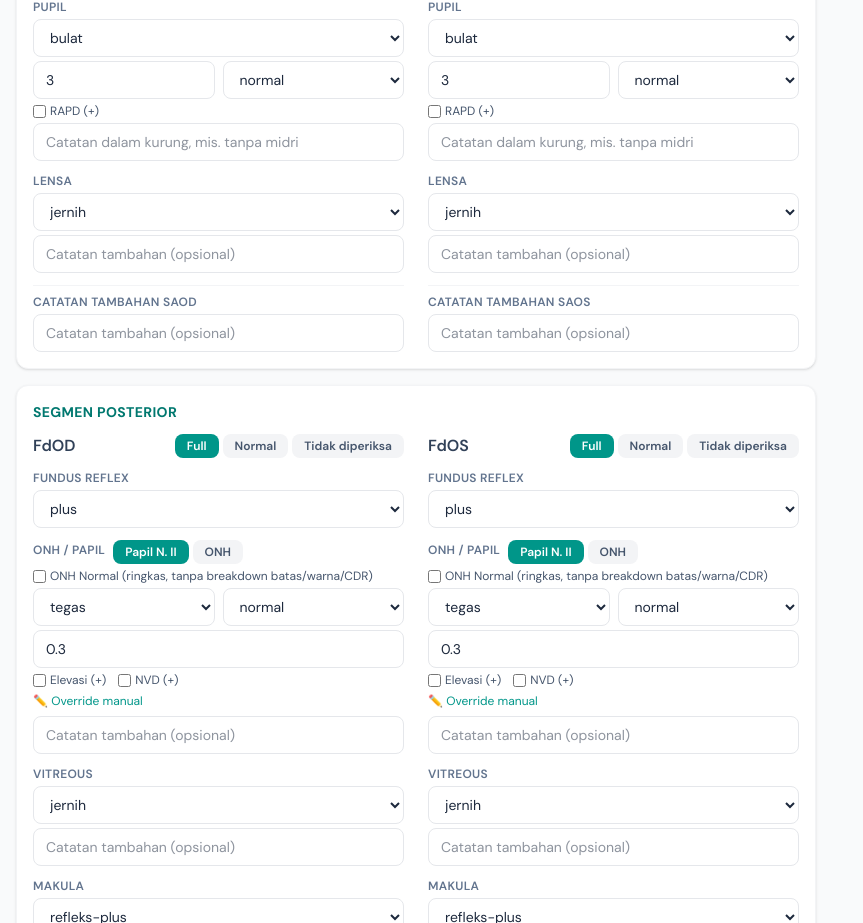
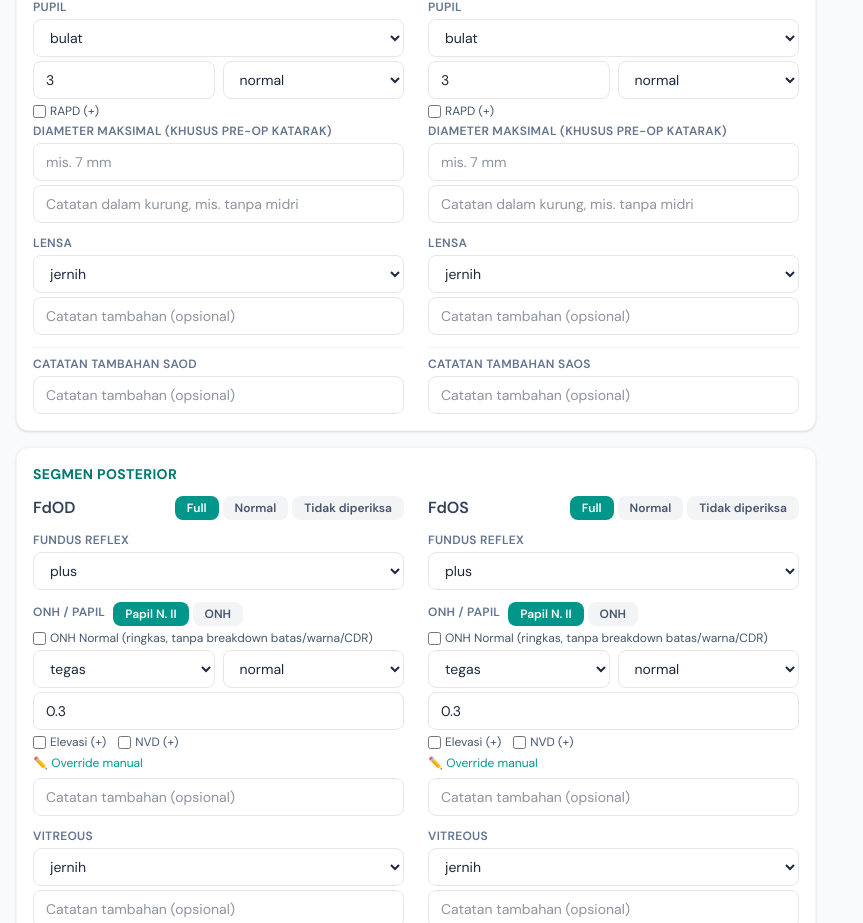
Before and after one commit to heyindra37/ophtalmo-suite, a Next.js app: page /soap-mata in a window 1280 px wide. Shown: the part 1038-1961 px from the top of the page, without its empty margins (0-863 px from the left). Built offline with nearby package versions, Linux system fonts and the light colour scheme.

Commit message:
feat: add pupil diameter maksimal field for pre-op katarak
Batch 2 revisi SOAP Mata. Field baru selalu tampil di blok Pupil,
independen dari value pupil terpilih. Output additive: ', diameter
maksimal X mm (pre-op katarak)'.

```diff
--- a/components/soap/SoapMataClient.tsx
+++ b/components/soap/SoapMataClient.tsx
@@ -424,6 +424,10 @@ function SaEyeForm({
           <input type="checkbox" checked={state.pupil.rapd} onChange={(e) => upd({ pupil: { ...state.pupil, rapd: e.target.checked } })} className="accent-teal-600" />
           RAPD (+)
         </label>
+        <div className="mt-1">
+          <Label>Diameter Maksimal (khusus pre-op katarak)</Label>
+          <TextInput value={state.pupil.diameterMaksimal || ""} onChange={(v) => upd({ pupil: { ...state.pupil, diameterMaksimal: v } })} placeholder="mis. 7 mm" />
+        </div>
         <div className="mt-1">
           <TextInput value={state.pupil.catatan || ""} onChange={(v) => upd({ pupil: { ...state.pupil, catatan: v } })} placeholder="Catatan dalam kurung, mis. tanpa midri" />
         </div>
--- a/lib/soap-logic.ts
+++ b/lib/soap-logic.ts
@@ -187,6 +187,7 @@ function pupilText(f: PupilFields): string {
     }
   }
   if (f.rapd) base += ", RAPD (+)";
+  if (f.diameterMaksimal) base += `, diameter maksimal ${f.diameterMaksimal} mm (pre-op katarak)`;
   if (f.catatan) base += ` (${f.catatan})`;
   return base;
 }
--- a/lib/soap-types.ts
+++ b/lib/soap-types.ts
@@ -65,6 +65,7 @@ export interface PupilFields {
   diameter?: string;
   rc?: string; // normal | lambat
   rapd: boolean;
+  diameterMaksimal?: string; // khusus pre-op katarak, diukur setelah dilatasi maksimal
   manual?: string;
   catatan?: string; // dirender dalam kurung, mis. "(tanpa midri)"
 }
```
